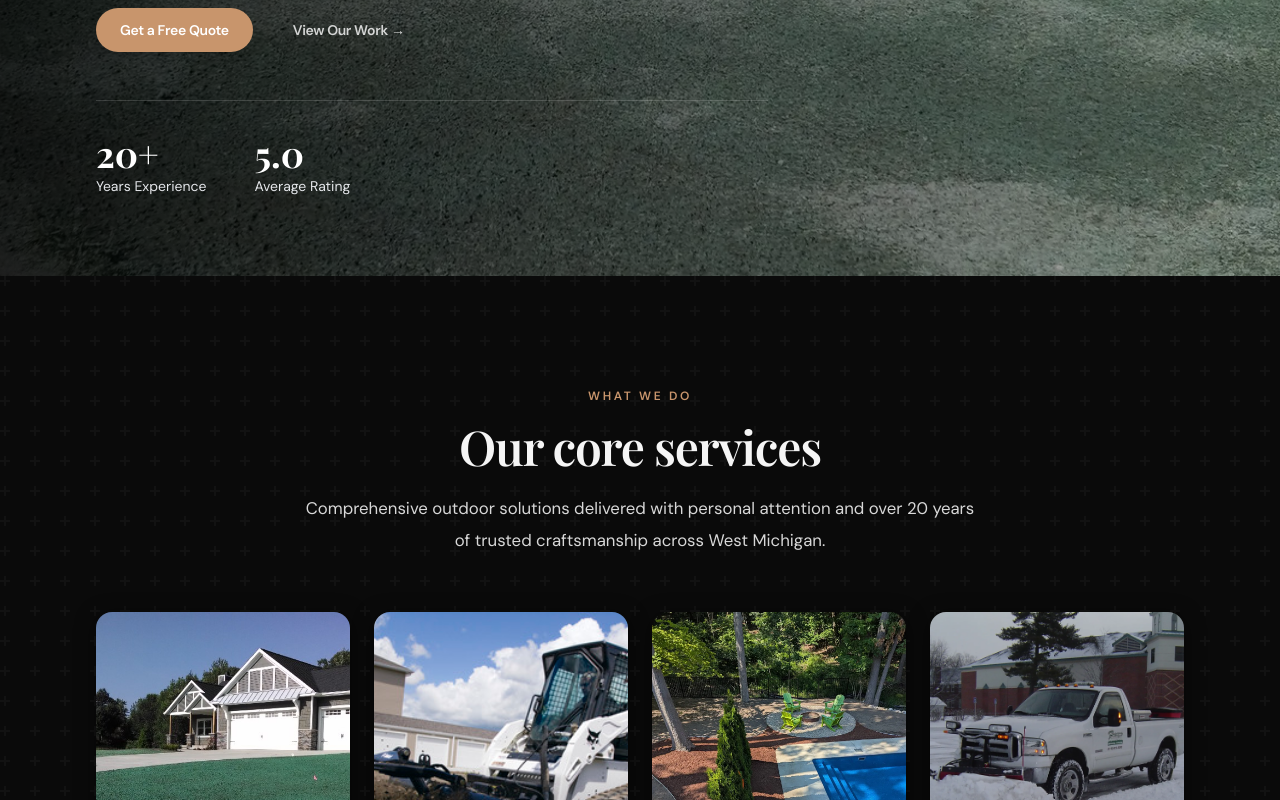
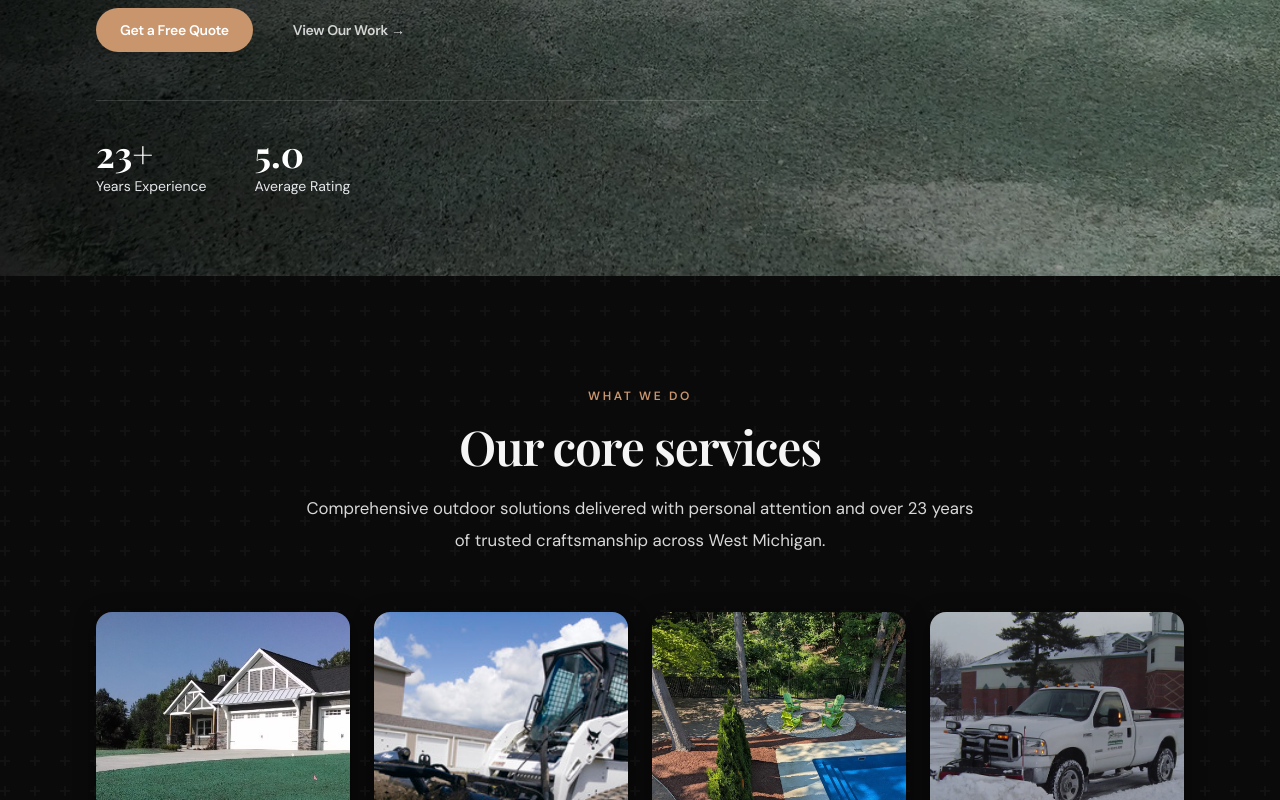
Before and after one commit to jacobholtzer22-droid/Fraaza-Enterprises, a Next.js app: page / in a window 1280 px wide. Shown: the part 800-1600 px from the top of the page. Built offline with nearby package versions, Linux system fonts and the light colour scheme; a web font is replaced by a local one.

Commit message:
Hero stats: bump years of experience from 20 to 23
Co-authored-by: Cursor <cursoragent@cursor.com>

```diff
--- a/src/app/page.tsx
+++ b/src/app/page.tsx
@@ -198,7 +198,7 @@ export default function Home() {
             <div className="mt-10 grid grid-cols-2 gap-3 border-t border-white/15 pt-6 sm:mt-12 sm:flex sm:gap-12 sm:pt-8">
               <div className="min-w-0 text-center sm:text-left">
                 <div className="font-[family-name:var(--font-playfair)] text-2xl font-bold tabular-nums text-white sm:text-3xl md:text-4xl">
-                  <AnimatedCounter target={20} suffix="+" />
+                  <AnimatedCounter target={23} suffix="+" />
                 </div>
                 <div className="mt-1 text-xs leading-snug text-white/90 [text-shadow:0_1px_8px_rgba(0,0,0,0.6)] sm:text-sm sm:text-gray-200 sm:[text-shadow:none]">Years Experience</div>
               </div>
@@ -220,7 +220,7 @@ export default function Home() {
             <SectionHeading
               eyebrow="What We Do"
               title="Our core services"
-              description="Comprehensive outdoor solutions delivered with personal attention and over 20 years of trusted craftsmanship across West Michigan."
+              description="Comprehensive outdoor solutions delivered with personal attention and over 23 years of trusted craftsmanship across West Michigan."
               centered
             />
           </FadeIn>
```
